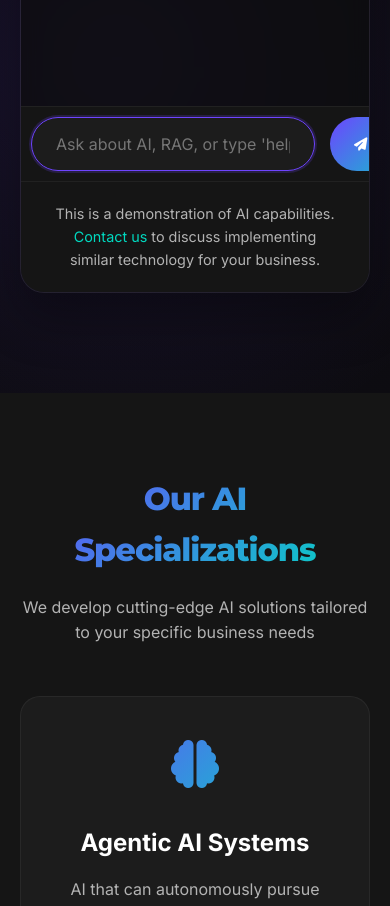
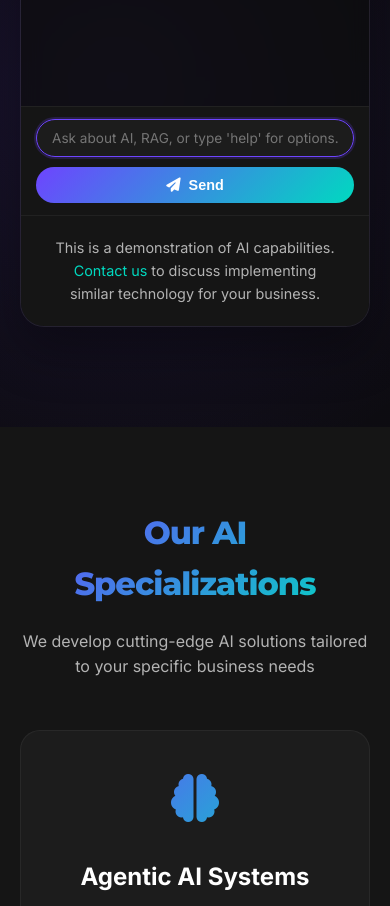
Before and after one commit to treshane-ranasinghe/Trish, a plain HTML site: page index.html in a window 390 px wide. Shown: the part 1989-2895 px from the top of the page. Drawn offline with Linux system fonts and the light colour scheme.

Commit message:
input container adj

```diff
--- a/index.html
+++ b/index.html
@@ -1041,11 +1041,11 @@
         }
       }
 
+
       .container {
   max-width: 1400px;
   margin: 0 auto;
   padding: 0 20px;
-
 }
 
 /* AI Demo Section */
@@ -1416,8 +1416,20 @@
     padding: 20px;
   }
 
+  /* Input container made smaller for mobile */
   .input-container {
-          padding: 10px;
+    padding: 15px 20px;
+    gap: 10px;
+  }
+
+  .message-input {
+    padding: 12px 18px;
+    font-size: 0.9rem;
+  }
+
+  .send-button {
+    padding: 12px 18px;
+    font-size: 0.9rem;
   }
 }
 
@@ -1441,6 +1453,23 @@
 
   .capabilities-grid {
     grid-template-columns: 1fr;
+  }
+
+  /* Further reduce input container size on very small screens */
+  .input-container {
+    padding: 12px 15px;
+    flex-direction: column;
+  }
+
+  .message-input {
+    padding: 10px 15px;
+    font-size: 0.85rem;
+  }
+
+  .send-button {
+    padding: 10px 15px;
+    width: 100%;
+    justify-content: center;
   }
 }
     </style>
```
Lines whose indentation alone changed are shown as unchanged.
